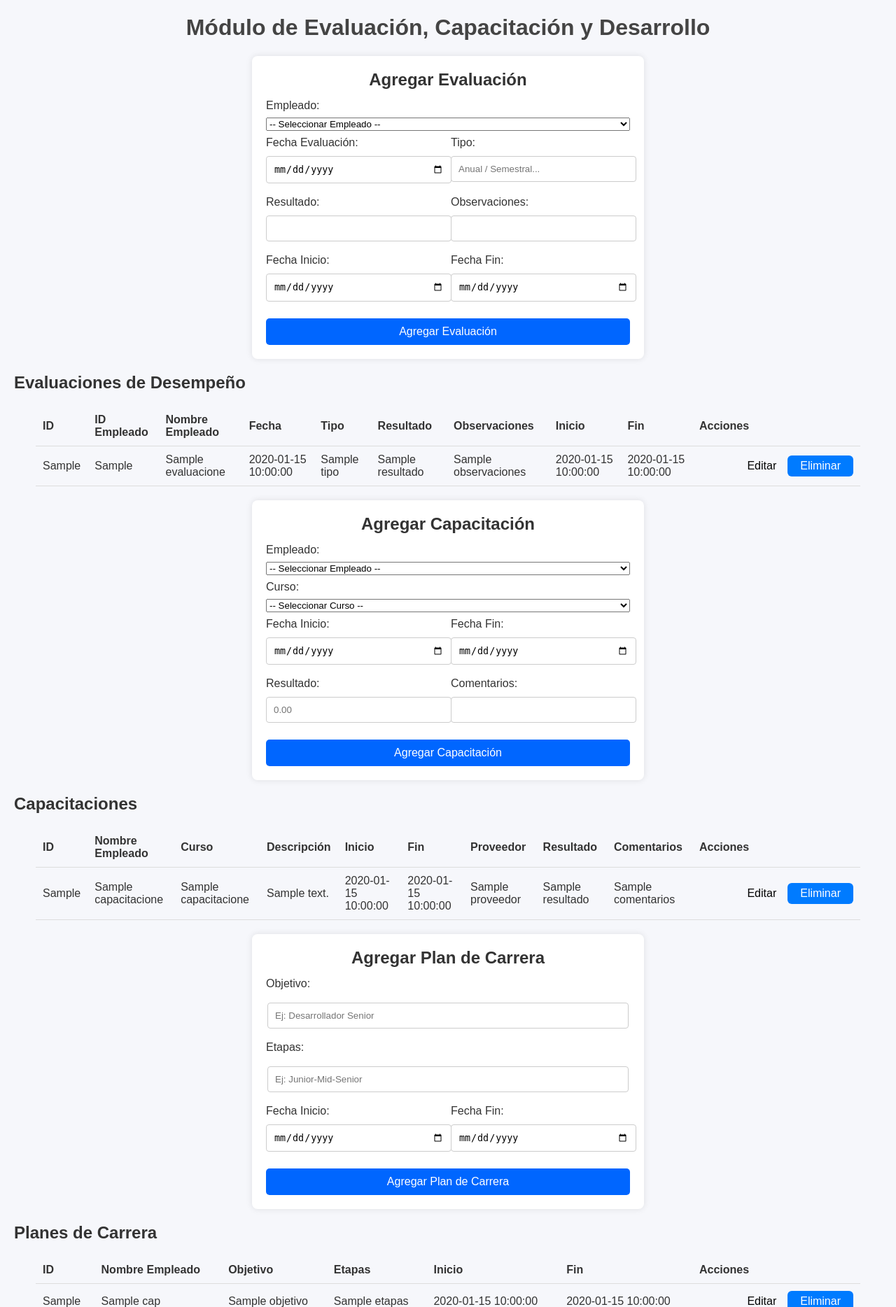
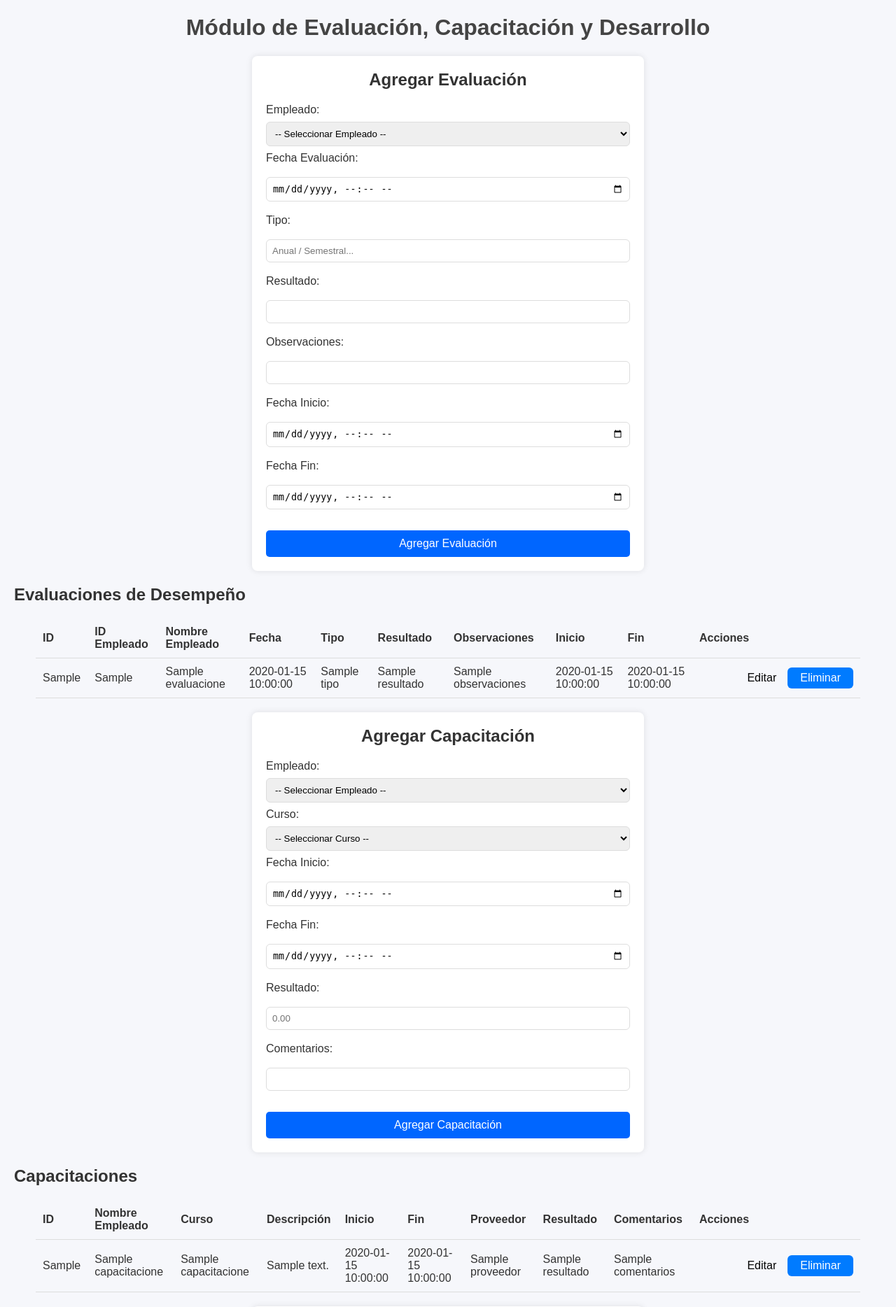
Before and after one commit to davidcllm/basesDeDatosRRHH, a Flask app: template frontend/templates/evaluacion.html in a window 1280 px wide. Shown: the part 44-1912 px from the top of the page at 70% size. Run offline with Flask 3, Linux system fonts and the light colour scheme; the template is opened without the code that fills it: most values are stand-ins (such as "Sample title", 1, 10 or a date in 2020).

Commit message:
26 Nov clase update
Mejora asistencia y evaluacion de Validaciones

```diff
--- a/backend/routes/asistencias.py
+++ b/backend/routes/asistencias.py
@@ -86,6 +86,7 @@ def agregar_ausencia():
     cursor.close()
     cnx.close()
 
+    flash("Ausencia registrada correctamente.", "success")
     return redirect(url_for("asistencias.asistencias"))
 
 
@@ -127,6 +128,7 @@ def editar_ausencia(id_ausencia):
     cursor.close()
     cnx.close()
 
+    flash("Ausencia actualizada correctamente.", "success")
     return redirect(url_for("asistencias.asistencias"))
 
 
@@ -148,6 +150,7 @@ def eliminar_ausencia(id_ausencia):
     cursor.close()
     cnx.close()
 
+    flash("Ausencia eliminada correctamente.", "success")
     return redirect(url_for("asistencias.asistencias"))
 
 
--- a/frontend/templates/evaluacion.html
+++ b/frontend/templates/evaluacion.html
@@ -6,50 +6,35 @@
 <!-- FORMULARIO AGREGAR EVALUACION -->
 <div class="form-container" style="width:520px; margin: 20px auto;">
   <form action="{{ url_for('evaluacion.agregar_evaluacion') }}" method="POST" style="display:flex;flex-direction:column;gap:8px;">
-    <h2 style="text-align:center; margin:0 0 6px 0;">Agregar Evaluación</h2>
+    <h2 style="text-align:center; margin:0 0 12px 0;">Agregar Evaluación</h2>
 
     <label>Empleado:</label>
-    <select name="id_empleado" required>
+    <select name="id_empleado" required style="width:100%;padding:8px;border-radius:6px;border:1px solid #ddd;box-sizing:border-box;">
       <option value="">-- Seleccionar Empleado --</option>
       {% for emp in empleados %}
         <option value="{{ emp.id_empleado }}">{{ emp.nombre_completo }}</option>
       {% endfor %}
     </select>
 
-    <div style="display:flex;gap:8px;">
-      <div style="flex:1;">
-        <label>Fecha Evaluación:</label>
-        <input type="date" name="fecha_evaluacion" required>
-      </div>
-      <div style="flex:1;">
-        <label>Tipo:</label>
-        <input type="text" name="tipo" placeholder="Anual / Semestral..." required>
-      </div>
-    </div>
+    <label style="margin-top:0;">Fecha Evaluación:</label>
+    <input type="datetime-local" name="fecha_evaluacion" required style="width:100%;padding:8px;border-radius:6px;border:1px solid #ddd;box-sizing:border-box;">
 
-    <div style="display:flex;gap:8px;">
-      <div style="flex:1;">
-        <label>Resultado:</label>
-        <input type="text" name="resultado" required>
-      </div>
-      <div style="flex:1;">
-        <label>Observaciones:</label>
-        <input type="text" name="observaciones">
-      </div>
-    </div>
+    <label style="margin-top:0;">Tipo:</label>
+    <input type="text" name="tipo" placeholder="Anual / Semestral..." required style="width:100%;padding:8px;border-radius:6px;border:1px solid #ddd;box-sizing:border-box;">
 
-    <div style="display:flex;gap:8px;">
-      <div style="flex:1;">
-        <label>Fecha Inicio:</label>
-        <input type="date" name="fecha_inicio" required>
-      </div>
-      <div style="flex:1;">
-        <label>Fecha Fin:</label>
-        <input type="date" name="fecha_fin" required>
-      </div>
-    </div>
+    <label style="margin-top:0;">Resultado:</label>
+    <input type="text" name="resultado" required style="width:100%;padding:8px;border-radius:6px;border:1px solid #ddd;box-sizing:border-box;">
 
-    <button type="submit" class="btn btn-primary" style="width:100%; margin-top:6px;">Agregar Evaluación</button>
+    <label style="margin-top:0;">Observaciones:</label>
+    <input type="text" name="observaciones" style="width:100%;padding:8px;border-radius:6px;border:1px solid #ddd;box-sizing:border-box;">
+
+    <label style="margin-top:0;">Fecha Inicio:</label>
+    <input type="datetime-local" name="fecha_inicio" required style="width:100%;padding:8px;border-radius:6px;border:1px solid #ddd;box-sizing:border-box;">
+
+    <label style="margin-top:0;">Fecha Fin:</label>
+    <input type="datetime-local" name="fecha_fin" required style="width:100%;padding:8px;border-radius:6px;border:1px solid #ddd;box-sizing:border-box;">
+
+    <button type="submit" class="btn btn-primary" style="width:100%; margin-top:12px;">Agregar Evaluación</button>
   </form>
 </div>
 
@@ -118,7 +103,7 @@
 
           <div style="flex:1;">
             <label>Fecha Evaluación</label>
-            <input type="date" name="fecha_evaluacion" value="{{ e.fecha_evaluacion }}" required style="width:100%;padding:8px;border-radius:6px;border:1px solid #ddd;box-sizing:border-box;">
+            <input type="datetime-local" name="fecha_evaluacion" value="{{ e.fecha_evaluacion }}" required style="width:100%;padding:8px;border-radius:6px;border:1px solid #ddd;box-sizing:border-box;">
           </div>
 
           <div style="flex:1;">
@@ -141,11 +126,11 @@
         <div style="display:flex;gap:10px;">
           <div style="flex:1;">
             <label>Fecha Inicio</label>
-            <input type="date" name="fecha_inicio" value="{{ e.fecha_inicio or '' }}" style="width:100%;padding:8px;border-radius:6px;border:1px solid #ddd;box-sizing:border-box;">
+            <input type="datetime-local" name="fecha_inicio" value="{{ e.fecha_inicio or '' }}" style="width:100%;padding:8px;border-radius:6px;border:1px solid #ddd;box-sizing:border-box;">
           </div>
           <div style="flex:1;">
             <label>Fecha Fin</label>
-            <input type="date" name="fecha_fin" value="{{ e.fecha_fin or '' }}" style="width:100%;padding:8px;border-radius:6px;border:1px solid #ddd;box-sizing:border-box;">
+            <input type="datetime-local" name="fecha_fin" value="{{ e.fecha_fin or '' }}" style="width:100%;padding:8px;border-radius:6px;border:1px solid #ddd;box-sizing:border-box;">
           </div>
         </div>
 
@@ -163,47 +148,37 @@
 <!-- FORMULARIO AGREGAR CAPACITACION -->
 <div class="form-container" style="width:520px; margin: 20px auto;">
   <form action="{{ url_for('evaluacion.agregar_capacitacion') }}" method="POST" style="display:flex;flex-direction:column;gap:8px;">
-    <h2 style="text-align:center; margin:0 0 6px 0;">Agregar Capacitación</h2>
+    <h2 style="text-align:center; margin:0 0 12px 0;">Agregar Capacitación</h2>
 
     <label>Empleado:</label>
-    <select name="id_empleado" required>
+    <select name="id_empleado" required style="width:100%;padding:8px;border-radius:6px;border:1px solid #ddd;box-sizing:border-box;">
       <option value="">-- Seleccionar Empleado --</option>
       {% for emp in empleados %}
         <option value="{{ emp.id_empleado }}">{{ emp.nombre_completo }}</option>
       {% endfor %}
     </select>
 
-    <label>Curso:</label>
-    <select name="id_capacitacion" required>
+    <label style="margin-top:0;">Curso:</label>
+    <select name="id_capacitacion" required style="width:100%;padding:8px;border-radius:6px;border:1px solid #ddd;box-sizing:border-box;">
       <option value="">-- Seleccionar Curso --</option>
       {% for cap in planes_carrera %}
         <option value="{{ cap.id_capacitacion }}">{{ cap.nombre }}</option>
       {% endfor %}
     </select>
 
-    <div style="display:flex;gap:8px;">
-      <div style="flex:1;">
-        <label>Fecha Inicio:</label>
-        <input type="date" name="fecha_inicio" required>
-      </div>
-      <div style="flex:1;">
-        <label>Fecha Fin:</label>
-        <input type="date" name="fecha_fin" required>
-      </div>
-    </div>
+    <label style="margin-top:0;">Fecha Inicio:</label>
+    <input type="datetime-local" name="fecha_inicio" required style="width:100%;padding:8px;border-radius:6px;border:1px solid #ddd;box-sizing:border-box;">
 
-    <div style="display:flex;gap:8px;">
-      <div style="flex:1;">
-        <label>Resultado:</label>
-        <input type="number" name="resultado" placeholder="0.00" step="0.01" min="0" max="100">
-      </div>
-      <div style="flex:1;">
-        <label>Comentarios:</label>
-        <input type="text" name="comentarios">
-      </div>
-    </div>
+    <label style="margin-top:0;">Fecha Fin:</label>
+    <input type="datetime-local" name="fecha_fin" required style="width:100%;padding:8px;border-radius:6px;border:1px solid #ddd;box-sizing:border-box;">
 
-    <button type="submit" class="btn btn-primary" style="width:100%; margin-top:6px;">Agregar Capacitación</button>
+    <label style="margin-top:0;">Resultado:</label>
+    <input type="number" name="resultado" placeholder="0.00" step="0.01" min="0" max="100" style="width:100%;padding:8px;border-radius:6px;border:1px solid #ddd;box-sizing:border-box;">
+
+    <label style="margin-top:0;">Comentarios:</label>
+    <input type="text" name="comentarios" style="width:100%;padding:8px;border-radius:6px;border:1px solid #ddd;box-sizing:border-box;">
+
+    <button type="submit" class="btn btn-primary" style="width:100%; margin-top:12px;">Agregar Capacitación</button>
   </form>
 </div>
 
@@ -280,11 +255,11 @@
         <div style="display:flex;gap:10px;">
           <div style="flex:1;">
             <label>Fecha Inicio</label>
-            <input type="date" name="fecha_inicio" value="{{ c.fecha_inicio }}" required style="width:100%;padding:8px;border-radius:6px;border:1px solid #ddd;box-sizing:border-box;">
+            <input type="datetime-local" name="fecha_inicio" value="{{ c.fecha_inicio }}" required style="width:100%;padding:8px;border-radius:6px;border:1px solid #ddd;box-sizing:border-box;">
           </div>
           <div style="flex:1;">
             <label>Fecha Fin</label>
-            <input type="date" name="fecha_fin" value="{{ c.fecha_fin }}" required style="width:100%;padding:8px;border-radius:6px;border:1px solid #ddd;box-sizing:border-box;">
+            <input type="datetime-local" name="fecha_fin" value="{{ c.fecha_fin }}" required style="width:100%;padding:8px;border-radius:6px;border:1px solid #ddd;box-sizing:border-box;">
           </div>
         </div>
 
@@ -313,26 +288,21 @@
 <!-- FORMULARIO AGREGAR PLAN DE CARRERA -->
 <div class="form-container" style="width:520px; margin: 20px auto;">
   <form action="{{ url_for('evaluacion.agregar_plan_carrera') }}" method="POST" style="display:flex;flex-direction:column;gap:8px;">
-    <h2 style="text-align:center; margin:0 0 6px 0;">Agregar Plan de Carrera</h2>
+    <h2 style="text-align:center; margin:0 0 12px 0;">Agregar Plan de Carrera</h2>
 
     <label>Objetivo:</label>
-    <input type="text" name="objetivo" placeholder="Ej: Desarrollador Senior" required>
+    <input type="text" name="objetivo" placeholder="Ej: Desarrollador Senior" required style="width:100%;padding:8px;border-radius:6px;border:1px solid #ddd;box-sizing:border-box;">
 
-    <label>Etapas:</label>
-    <input type="text" name="etapas" placeholder="Ej: Junior-Mid-Senior" required>
+    <label style="margin-top:0;">Etapas:</label>
+    <input type="text" name="etapas" placeholder="Ej: Junior-Mid-Senior" required style="width:100%;padding:8px;border-radius:6px;border:1px solid #ddd;box-sizing:border-box;">
 
-    <div style="display:flex;gap:8px;">
-      <div style="flex:1;">
-        <label>Fecha Inicio:</label>
-        <input type="date" name="fecha_inicio" required>
-      </div>
-      <div style="flex:1;">
-        <label>Fecha Fin:</label>
-        <input type="date" name="fecha_fin" required>
-      </div>
-    </div>
+    <label style="margin-top:0;">Fecha Inicio:</label>
+    <input type="datetime-local" name="fecha_inicio" required style="width:100%;padding:8px;border-radius:6px;border:1px solid #ddd;box-sizing:border-box;">
 
-    <button type="submit" class="btn btn-primary" style="width:100%; margin-top:6px;">Agregar Plan de Carrera</button>
+    <label style="margin-top:0;">Fecha Fin:</label>
+    <input type="datetime-local" name="fecha_fin" required style="width:100%;padding:8px;border-radius:6px;border:1px solid #ddd;box-sizing:border-box;">
+
+    <button type="submit" class="btn btn-primary" style="width:100%; margin-top:12px;">Agregar Plan de Carrera</button>
   </form>
 </div>
 
@@ -394,11 +364,11 @@
         <div style="display:flex;gap:10px;">
           <div style="flex:1;">
             <label>Fecha Inicio</label>
-            <input type="date" name="fecha_inicio" value="{{ p.fecha_inicio }}" required style="width:100%;padding:8px;border-radius:6px;border:1px solid #ddd;box-sizing:border-box;">
+            <input type="datetime-local" name="fecha_inicio" value="{{ p.fecha_inicio }}" required style="width:100%;padding:8px;border-radius:6px;border:1px solid #ddd;box-sizing:border-box;">
           </div>
           <div style="flex:1;">
             <label>Fecha Fin</label>
-            <input type="date" name="fecha_fin" value="{{ p.fecha_fin }}" required style="width:100%;padding:8px;border-radius:6px;border:1px solid #ddd;box-sizing:border-box;">
+            <input type="datetime-local" name="fecha_fin" value="{{ p.fecha_fin }}" required style="width:100%;padding:8px;border-radius:6px;border:1px solid #ddd;box-sizing:border-box;">
           </div>
         </div>
 
```
Also changed, not shown: frontend/templates/asistencias.html (+38 -28 lines).
